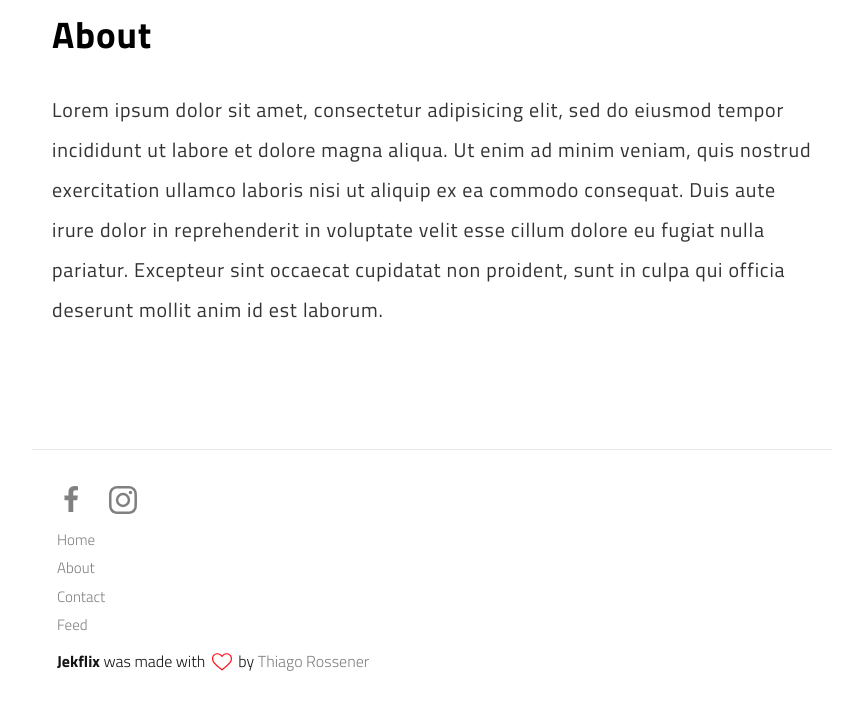
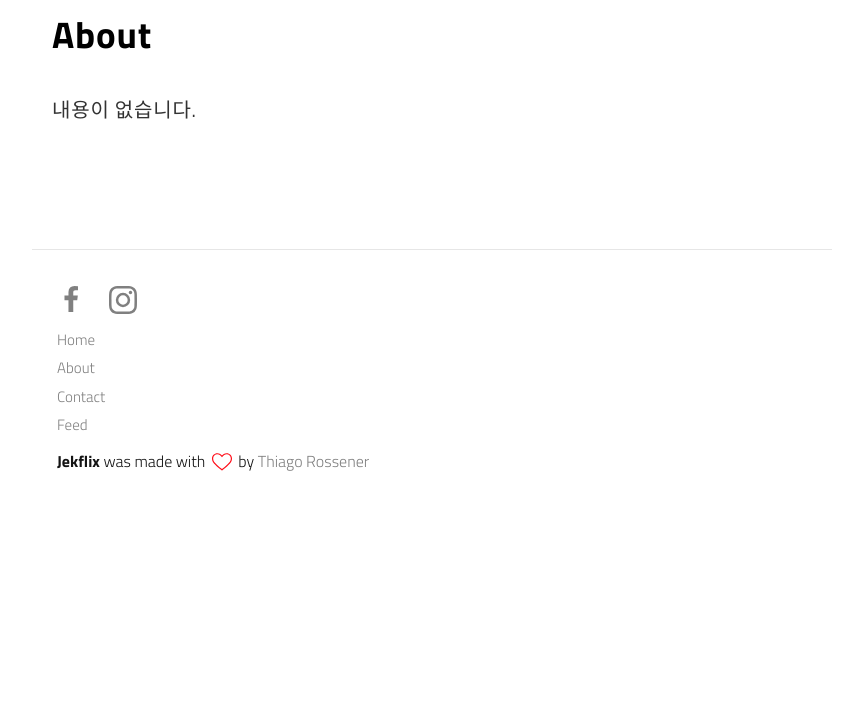
Before and after one commit to skhumedia/skhumedia.github.io, a Jekyll site: the page built from about.md, in a window 1280 px wide and 1140 px high. Shown: the part 430-1140 px from the top of the window, without its empty margins (208-1071 px from the left). Built offline with Jekyll 4.4.1, drawn with Linux system fonts in a browser that asks for light colours.

Commit message:
Initial Commit

```diff
--- a/about.md
+++ b/about.md
@@ -9,9 +9,4 @@ permalink: /about/
 
 ## About
 
-Lorem ipsum dolor sit amet, consectetur adipisicing elit, sed do eiusmod
-tempor incididunt ut labore et dolore magna aliqua. Ut enim ad minim veniam,
-quis nostrud exercitation ullamco laboris nisi ut aliquip ex ea commodo
-consequat. Duis aute irure dolor in reprehenderit in voluptate velit esse
-cillum dolore eu fugiat nulla pariatur. Excepteur sint occaecat cupidatat non
-proident, sunt in culpa qui officia deserunt mollit anim id est laborum.
+내용이 없습니다.
```
Also changed, not shown: other parts of about.md (+1 -1 lines), contact.md (+4 -4 lines).
